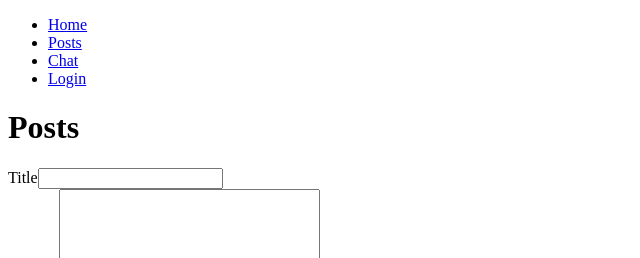
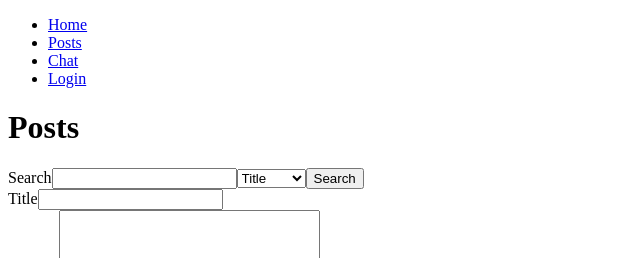
Before and after one commit to olszewskista/the-smartest-home, a React (Vite) app in the folder client/: page /posts in a window 1280 px wide. Shown: the top 258 px of the page, without its empty margins (0-640 px from the left). Built offline with nearby package versions, Linux system fonts and the light colour scheme; no server answers.

Commit message:
feat: add search posts with pattern matching

```diff
--- a/client/src/pages/Posts.jsx
+++ b/client/src/pages/Posts.jsx
@@ -4,30 +4,61 @@ import NewPostForm from '../components/NewPostForm';
 
 export default function PostsPage() {
     const [fetchHelper, setFetchHelper] = useState(false);
+    const [params, setParams] = useState({ key: 'title', value: '' });
     const [posts, setPosts] = useState([]);
     useEffect(() => {
         async function getPosts() {
+            let url = 'http://localhost:3000/posts'
+            if (params.value !== '') {
+                url += `?key=${params.key}&value=${params.value}`
+            }
+            console.log(url)
             try {
-                const response = await fetch('http://localhost:3000/posts/', {
+                const response = await fetch(url, {
                     credentials: 'include',
                 });
                 if (!response.ok) {
                     throw new Error('Network response was not ok');
                 }
                 const data = await response.json();
-                console.log(data);
                 setPosts(data);
             } catch (error) {
                 console.log(error);
             }
         }
         getPosts();
-    }, [fetchHelper])
+    }, [fetchHelper, params]);
+    console.log(params)
     return (
         <div>
             <h1>Posts</h1>
-            <NewPostForm setHelper={setFetchHelper}/>
-            <DisplayPosts posts={posts} setHelper={setFetchHelper}/>
+            <div>
+                <label htmlFor="serach">Search</label>
+                <input
+                    type="text"
+                    value={params.value}
+                    onChange={(e) =>
+                        setParams((prev) => ({
+                            ...prev,
+                            value: e.target.value,
+                        }))
+                    }
+                />
+                <select
+                    name=""
+                    id=""
+                    onChange={(e) =>
+                        setParams((prev) => ({ ...prev, key: e.target.value }))
+                    }
+                >
+                    <option value="title">Title</option>
+                    <option value="content">Content</option>
+                    <option value="author">Author</option>
+                </select>
+                <button onClick={() => setFetchHelper(prev => !prev)}>Search</button>
+            </div>
+            <NewPostForm setHelper={setFetchHelper} />
+            <DisplayPosts posts={posts} setHelper={setFetchHelper} />
         </div>
     );
 }
```
Also changed, not shown: 1 other file (tests, documents, lock files or other folders).
